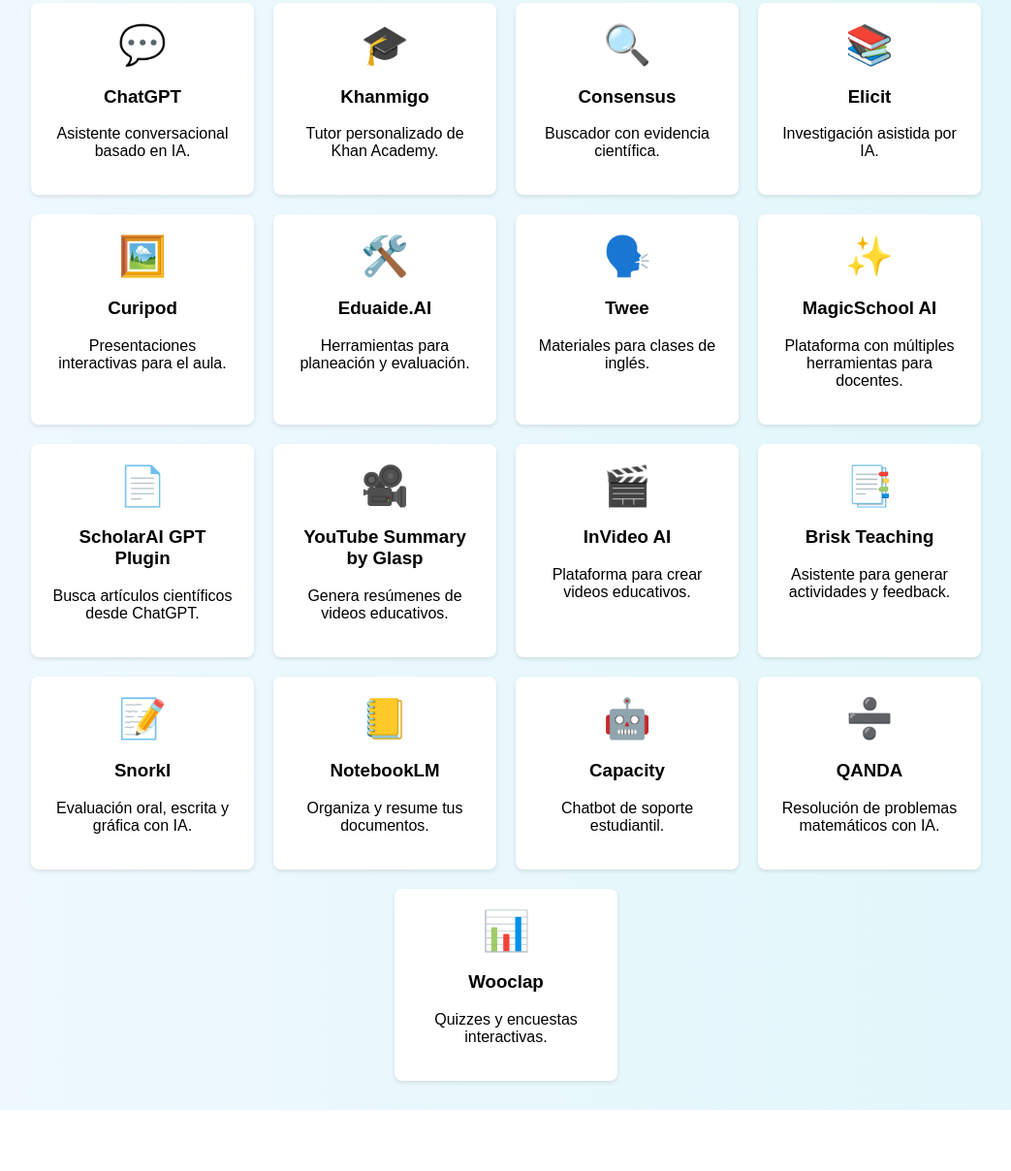
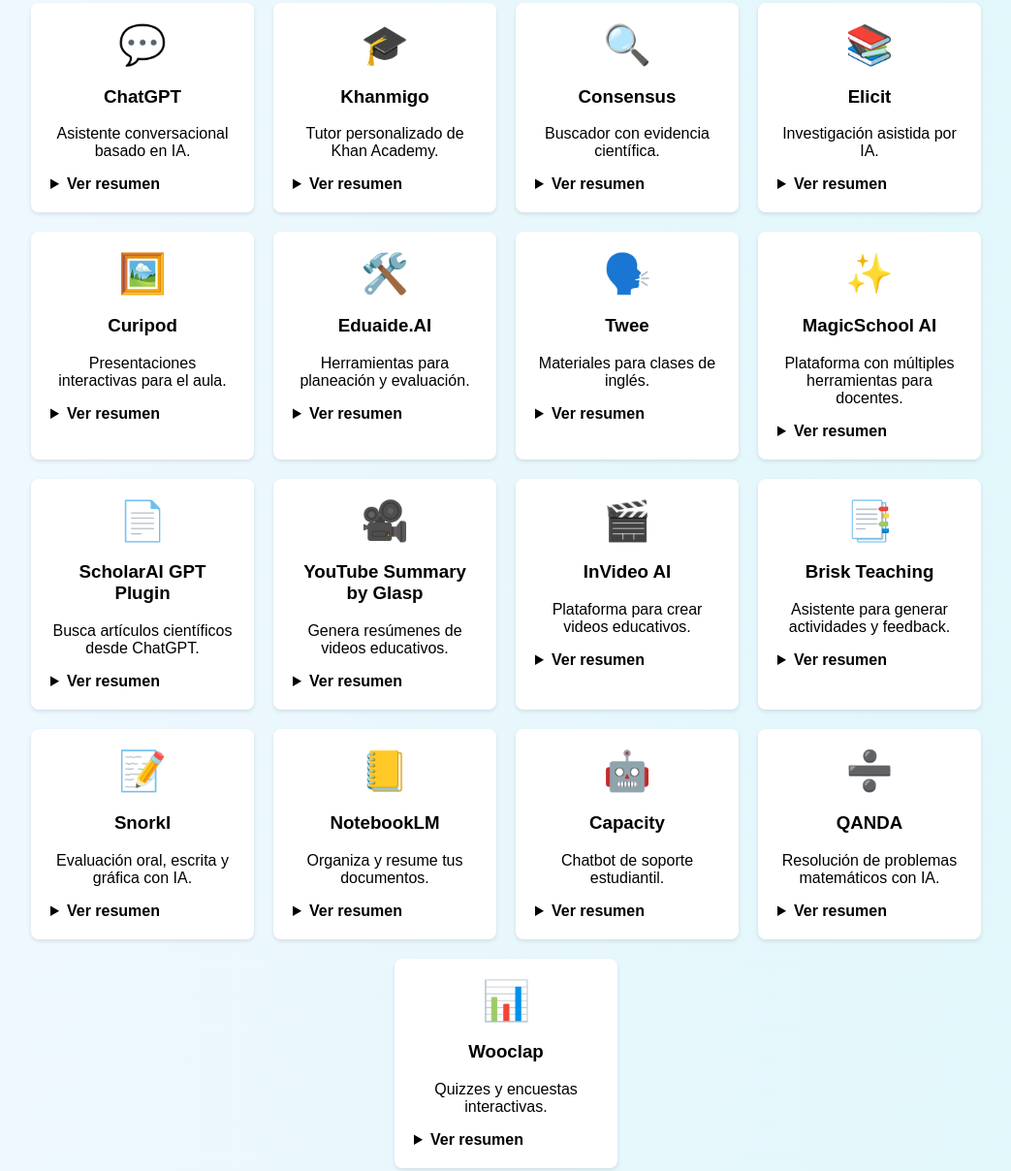
Before and after one commit to javier150381/HTML_IA, a plain HTML site: page index.html in a window 1280 px wide. Shown: the part 181-1389 px from the top of the page at 97% size, without its empty margins (118-1161 px from the left). Before the commit the page ends 1326 px from the top, so only its background shows below. Drawn offline with Linux system fonts and the light colour scheme.

Commit message:
Add expandable summaries for each tool

```diff
--- a/index.html
+++ b/index.html
@@ -17,6 +17,10 @@
         <div class="icon">💬</div>
         <h3>ChatGPT</h3>
         <p>Asistente conversacional basado en IA.</p>
+        <details>
+          <summary>Ver resumen</summary>
+          <p>Asistente conversacional basado en IA para resolver dudas o generar textos de manera interactiva. Se utiliza iniciando una conversación en la web de OpenAI o aplicaciones compatibles.</p>
+        </details>
       </a>
     </div>
     <div class="card">
@@ -24,6 +28,10 @@
         <div class="icon">🎓</div>
         <h3>Khanmigo</h3>
         <p>Tutor personalizado de Khan Academy.</p>
+        <details>
+          <summary>Ver resumen</summary>
+          <p>Tutor personalizado de Khan Academy que orienta el aprendizaje. Basta con acceder a la plataforma de Khan Academy y seguir las indicaciones del tutor.</p>
+        </details>
       </a>
     </div>
     <div class="card">
@@ -31,6 +39,10 @@
         <div class="icon">🔍</div>
         <h3>Consensus</h3>
         <p>Buscador con evidencia científica.</p>
+        <details>
+          <summary>Ver resumen</summary>
+          <p>Buscador con evidencia científica que facilita hallar estudios relevantes. Solo hay que ingresar preguntas o términos de investigación en su sitio web.</p>
+        </details>
       </a>
     </div>
     <div class="card">
@@ -38,6 +50,10 @@
         <div class="icon">📚</div>
         <h3>Elicit</h3>
         <p>Investigación asistida por IA.</p>
+        <details>
+          <summary>Ver resumen</summary>
+          <p>Herramienta de investigación asistida por IA. Se emplea para obtener resúmenes y referencias académicas escribiendo la consulta en la página.</p>
+        </details>
       </a>
     </div>
     <div class="card">
@@ -45,6 +61,10 @@
         <div class="icon">🖼️</div>
         <h3>Curipod</h3>
         <p>Presentaciones interactivas para el aula.</p>
+        <details>
+          <summary>Ver resumen</summary>
+          <p>Permite crear presentaciones interactivas para el aula. Se usa registrándose en su portal y diseñando diapositivas con elementos participativos.</p>
+        </details>
       </a>
     </div>
     <div class="card">
@@ -52,6 +72,10 @@
         <div class="icon">🛠️</div>
         <h3>Eduaide.AI</h3>
         <p>Herramientas para planeación y evaluación.</p>
+        <details>
+          <summary>Ver resumen</summary>
+          <p>Ofrece herramientas para planeación y evaluación educativa. Tras registrarse, se seleccionan plantillas o generadores de planes y actividades.</p>
+        </details>
       </a>
     </div>
     <div class="card">
@@ -59,6 +83,10 @@
         <div class="icon">🗣️</div>
         <h3>Twee</h3>
         <p>Materiales para clases de inglés.</p>
+        <details>
+          <summary>Ver resumen</summary>
+          <p>Genera materiales para clases de inglés, tales como ejercicios y actividades. Se accede en su sitio web y se define el tema o nivel deseado.</p>
+        </details>
       </a>
     </div>
     <div class="card">
@@ -66,6 +94,10 @@
         <div class="icon">✨</div>
         <h3>MagicSchool AI</h3>
         <p>Plataforma con múltiples herramientas para docentes.</p>
+        <details>
+          <summary>Ver resumen</summary>
+          <p>Plataforma con múltiples herramientas para docentes. Al iniciar sesión, se elige la funcionalidad (por ejemplo, planificación, evaluación o contenido).</p>
+        </details>
       </a>
     </div>
     <div class="card">
@@ -73,6 +105,10 @@
         <div class="icon">📄</div>
         <h3>ScholarAI GPT Plugin</h3>
         <p>Busca artículos científicos desde ChatGPT.</p>
+        <details>
+          <summary>Ver resumen</summary>
+          <p>Plugin de ChatGPT para buscar artículos científicos directamente desde la conversación. Se instala el complemento y luego se solicita la búsqueda dentro del chat.</p>
+        </details>
       </a>
     </div>
     <div class="card">
@@ -80,6 +116,10 @@
         <div class="icon">🎥</div>
         <h3>YouTube Summary by Glasp</h3>
         <p>Genera resúmenes de videos educativos.</p>
+        <details>
+          <summary>Ver resumen</summary>
+          <p>Genera resúmenes de videos educativos. Solo se comparte la URL del video para recibir un texto con los puntos clave.</p>
+        </details>
       </a>
     </div>
     <div class="card">
@@ -87,6 +127,10 @@
         <div class="icon">🎬</div>
         <h3>InVideo AI</h3>
         <p>Plataforma para crear videos educativos.</p>
+        <details>
+          <summary>Ver resumen</summary>
+          <p>Plataforma para crear videos educativos a partir de guiones o plantillas. Tras ingresar al servicio, se elige un formato y se personaliza con texto e imágenes.</p>
+        </details>
       </a>
     </div>
     <div class="card">
@@ -94,6 +138,10 @@
         <div class="icon">📑</div>
         <h3>Brisk Teaching</h3>
         <p>Asistente para generar actividades y feedback.</p>
+        <details>
+          <summary>Ver resumen</summary>
+          <p>Asistente para generar actividades y feedback para los estudiantes. Se utiliza proporcionando los objetivos de la clase y obteniendo sugerencias o retroalimentación automática.</p>
+        </details>
       </a>
     </div>
     <div class="card">
@@ -101,6 +149,10 @@
         <div class="icon">📝</div>
         <h3>Snorkl</h3>
         <p>Evaluación oral, escrita y gráfica con IA.</p>
+        <details>
+          <summary>Ver resumen</summary>
+          <p>Facilita la evaluación oral, escrita y gráfica con IA. Se suben o redactan evaluaciones y la herramienta ayuda a calificarlas.</p>
+        </details>
       </a>
     </div>
     <div class="card">
@@ -108,6 +160,10 @@
         <div class="icon">📒</div>
         <h3>NotebookLM</h3>
         <p>Organiza y resume tus documentos.</p>
+        <details>
+          <summary>Ver resumen</summary>
+          <p>Organiza y resume documentos en un mismo lugar. Se cargan los archivos y el sistema genera resúmenes y permite consultarlos fácilmente.</p>
+        </details>
       </a>
     </div>
     <div class="card">
@@ -115,6 +171,10 @@
         <div class="icon">🤖</div>
         <h3>Capacity</h3>
         <p>Chatbot de soporte estudiantil.</p>
+        <details>
+          <summary>Ver resumen</summary>
+          <p>Chatbot de soporte estudiantil que responde preguntas frecuentes y brinda ayuda. Se integra en sitios web o plataformas de la institución para atender consultas.</p>
+        </details>
       </a>
     </div>
     <div class="card">
@@ -122,6 +182,10 @@
         <div class="icon">➗</div>
         <h3>QANDA</h3>
         <p>Resolución de problemas matemáticos con IA.</p>
+        <details>
+          <summary>Ver resumen</summary>
+          <p>Resuelve problemas matemáticos mediante IA, mostrando pasos y soluciones. Se escanea o se escribe el problema en la app para recibir la respuesta.</p>
+        </details>
       </a>
     </div>
     <div class="card">
@@ -129,6 +193,10 @@
         <div class="icon">📊</div>
         <h3>Wooclap</h3>
         <p>Quizzes y encuestas interactivas.</p>
+        <details>
+          <summary>Ver resumen</summary>
+          <p>Permite crear quizzes y encuestas interactivas en clase. Los participantes se unen mediante un código y responden en tiempo real desde sus dispositivos.</p>
+        </details>
       </a>
     </div>
   </main>
--- a/style.css
+++ b/style.css
@@ -44,3 +44,12 @@
   font-size: 40px;
   margin-bottom: 10px;
 }
+/* Estilos para los resúmenes desplegables */
+details {
+  margin-top: 10px;
+  text-align: left;
+}
+summary {
+  cursor: pointer;
+  font-weight: bold;
+}
```
